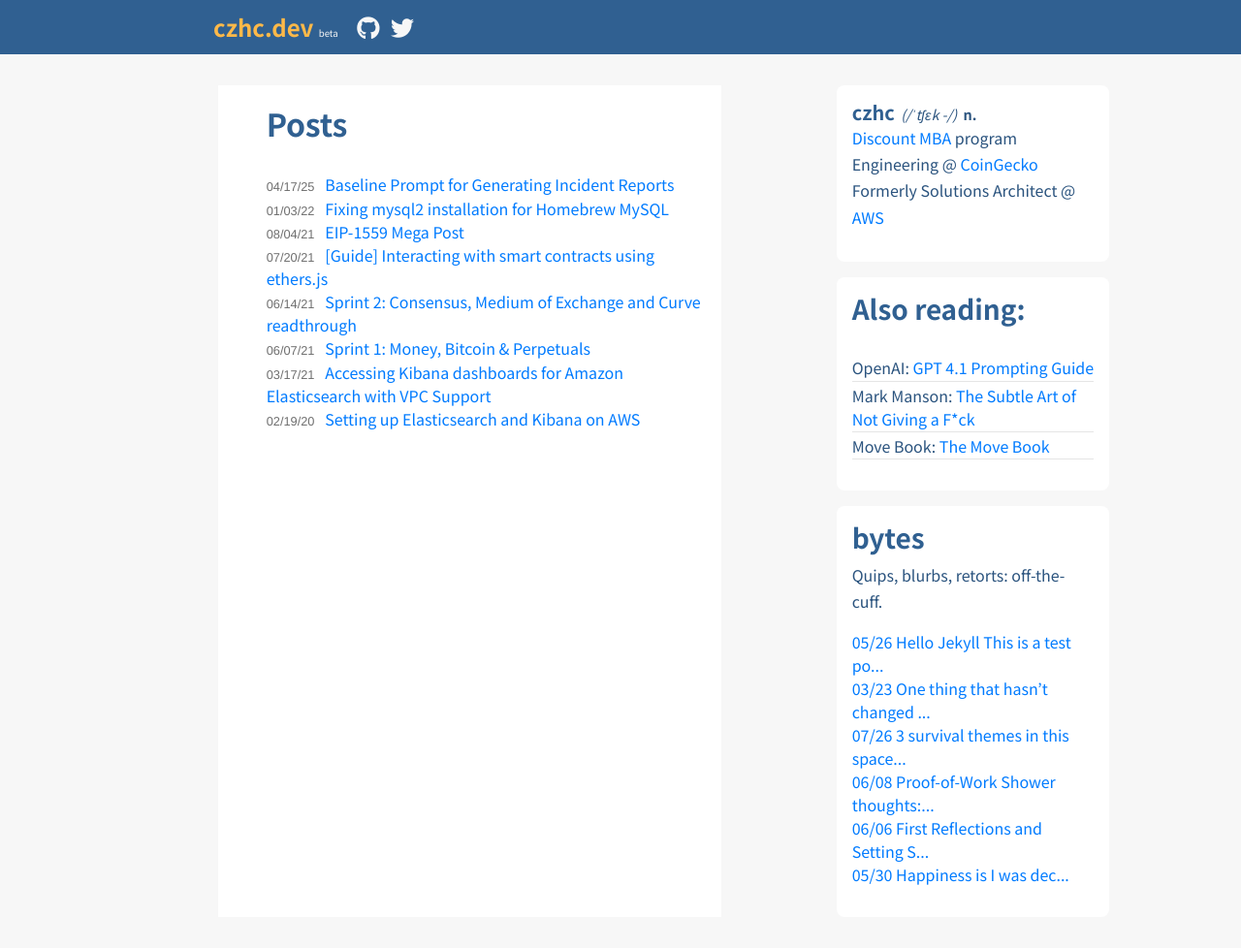
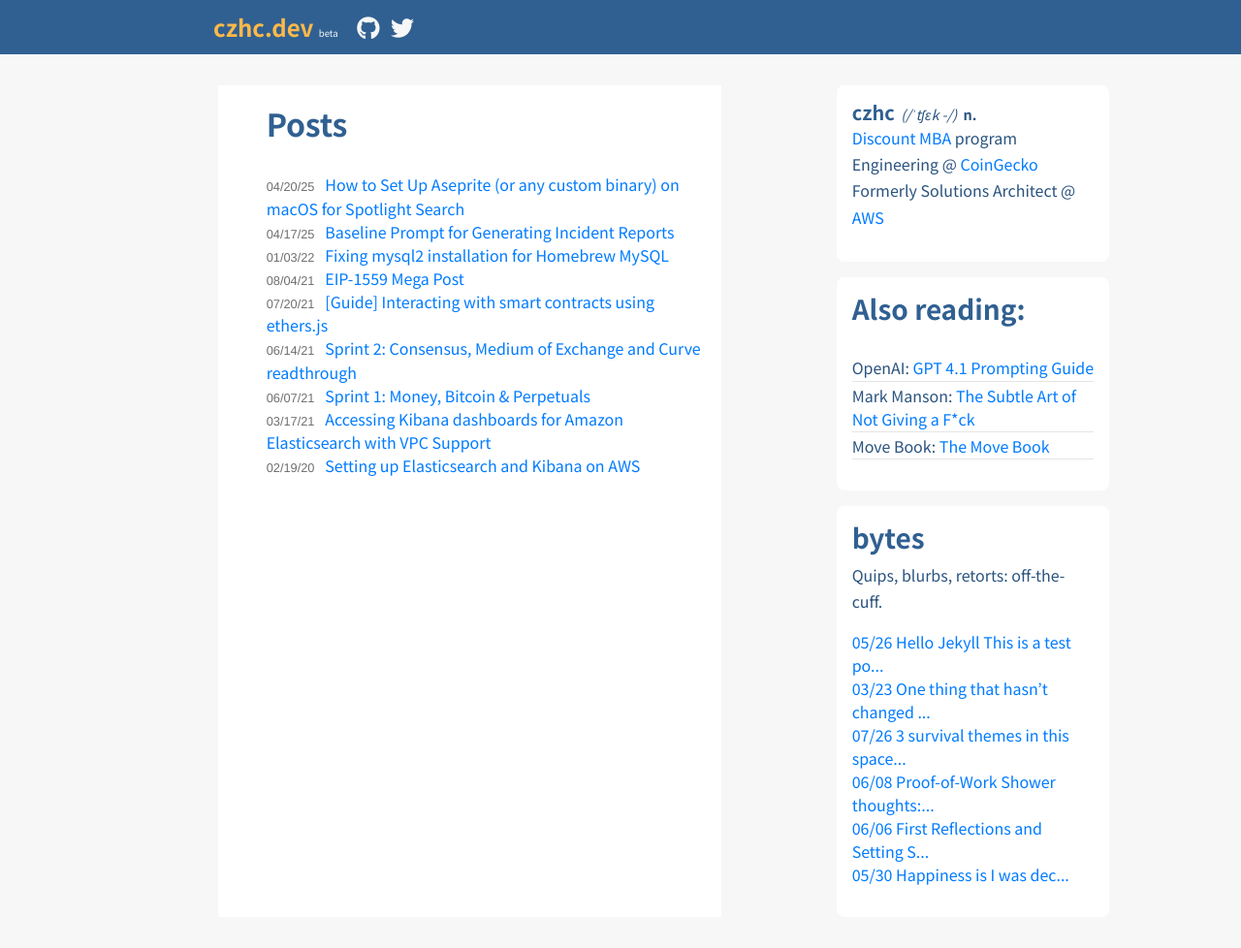
Before and after one commit to czhc/czhc.github.io, a Jekyll site: the page built from index.html, in a window 1280 px wide. Shown: the whole page at 97% size. Built offline with Jekyll 4.4.1, drawn with Linux system fonts in a browser that asks for light colours; nearby versions of some CDN libraries.

Commit message:
Update and publish 2025-04-20-how-to-set-up-aseprite-on-macos-for-spotlight-search.md

```diff
--- a/collections/_posts/1745078192-how-to-set-up-aseprite-on-macos-for-spotlight-search.md
+++ b/collections/_posts/2025-04-20-how-to-set-up-aseprite-on-macos-for-spotlight-search.md
@@ -1,10 +1,10 @@
 ---
-title:
-description:
-categories: []
-tags: []
-last_modified_at: "2019-02-19"
-published: false
+title: How to Set Up Aseprite (or any custom binary) on macOS for Spotlight Search
+description: Enhance your workflow by making Aseprite instantly accessible without the need for terminal commands.
+categories: [aseprite]
+tags: [aseprite macOS spotlight devtools productivity tutorials]
+last_modified_at: "2025-04-20"
+published: true
 ---
 
 # How to Set Up Aseprite on macOS for Spotlight Search
```
